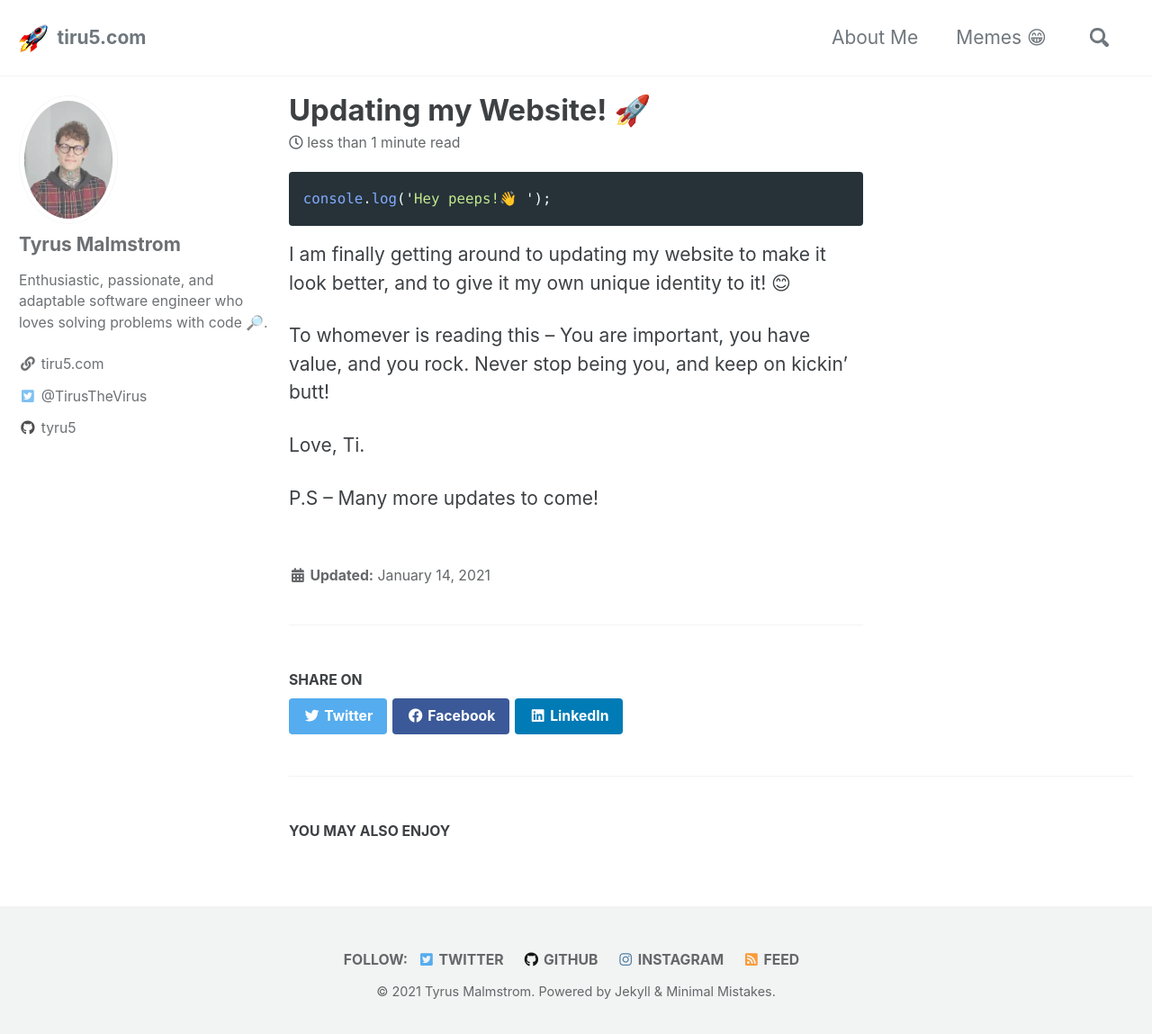
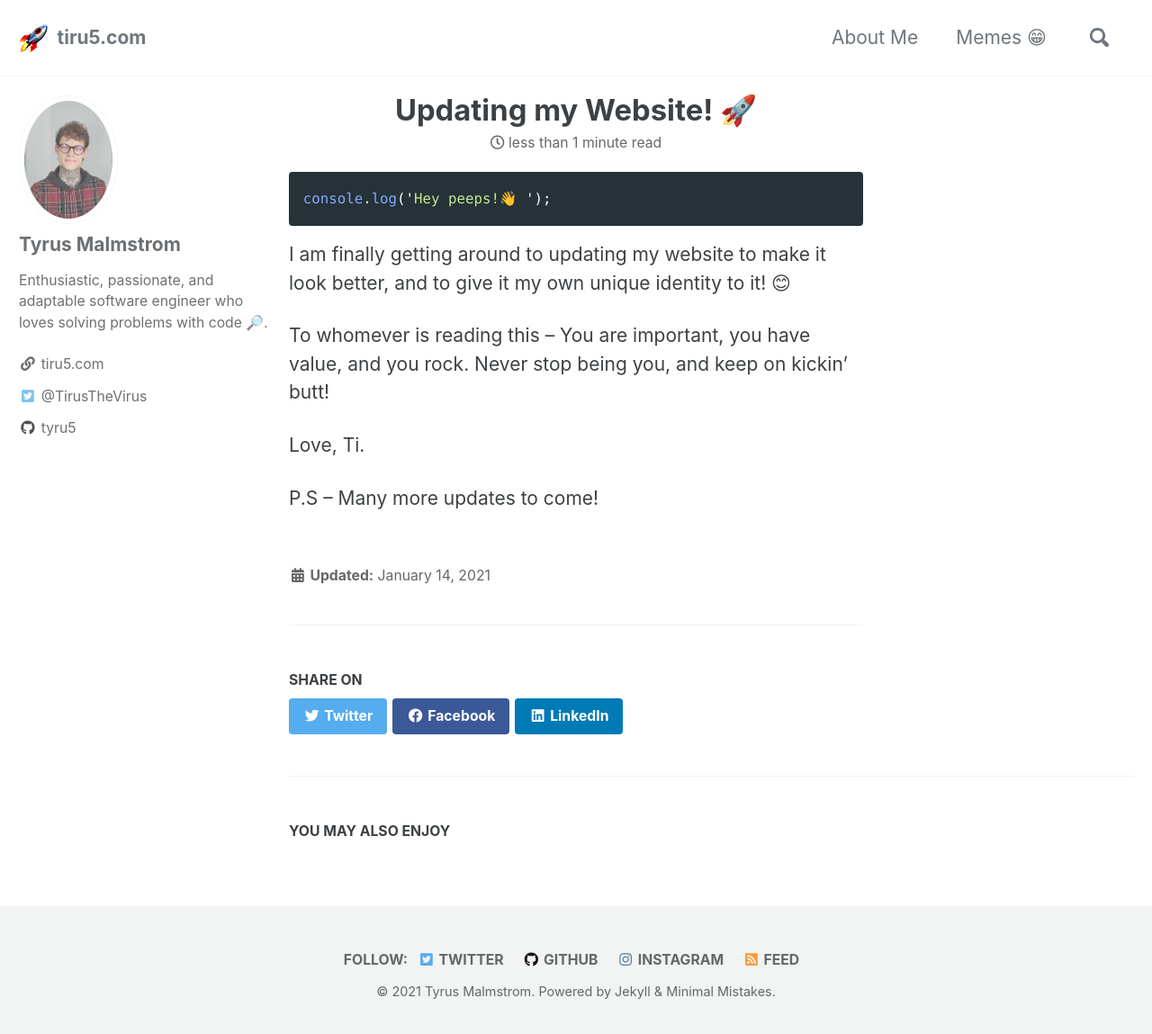
Before and after one commit to Tyru5/Tyru5.github.io, a Jekyll site: the page built from _posts/2021-01-14-updating-website.md, in a window 1280 px wide and 1155 px high. Shown: the top 1149 px of the window at 90% size. Built offline with Jekyll 4.4.1, drawn with Linux system fonts in a browser that asks for light colours; cached includes are drawn as plain includes.

Commit message:
created some custom front-matter values to center the title and readme values of a post.

````diff
--- a/_includes/page__meta.html
+++ b/_includes/page__meta.html
@@ -1,6 +1,6 @@
 {% assign document = post | default: page %}
 {% if document.read_time or document.show_date %}
-  <p class="page__meta">
+  <p class="page__meta" style="text-align:{% if page.readme-align == 'center'%}center{% endif %}">
     {% if document.show_date and document.date %}
       {% assign date = document.date %}
       <span class="page__meta-date">
@@ -15,7 +15,7 @@
       {% assign words_per_minute = document.words_per_minute | default: site.words_per_minute | default: 200 %}
       {% assign words = document.content | strip_html | number_of_words %}
 
-      <span class="page__meta-readtime">
+      <span class="page__meta-readtime" >
         <i class="far {% if include.type == 'grid' and document.read_time and document.show_date %}fa-fw {% endif %}fa-clock" aria-hidden="true"></i>
         {% if words < words_per_minute %}
           {{ site.data.ui-text[site.locale].less_than | default: "less than" }} 1 {{ site.data.ui-text[site.locale].minute_read | default: "minute read" }}
--- a/_layouts/single.html
+++ b/_layouts/single.html
@@ -26,7 +26,7 @@ layout: default
     <div class="page__inner-wrap">
       {% unless page.header.overlay_color or page.header.overlay_image %}
         <header>
-          {% if page.title %}<h1 id="page-title" class="page__title" itemprop="headline">{{ page.title | markdownify | remove: "<p>" | remove: "</p>" }}</h1>{% endif %}
+          {% if page.title %}<h1 id="page-title" class="page__title" style="text-align:{% if page.title-align == 'center'%}center{% endif %}" itemprop="headline">{{ page.title | markdownify | remove: "<p>" | remove: "</p>" }}</h1>{% endif %}
           {% include page__meta.html %}
         </header>
       {% endunless %}
--- a/_posts/2021-01-14-updating-website.md
+++ b/_posts/2021-01-14-updating-website.md
@@ -1,5 +1,7 @@
 ---
 title : Updating my Website! 🚀
+title-align : center
+readme-align : center
 ---
 
 ```javascript
````
